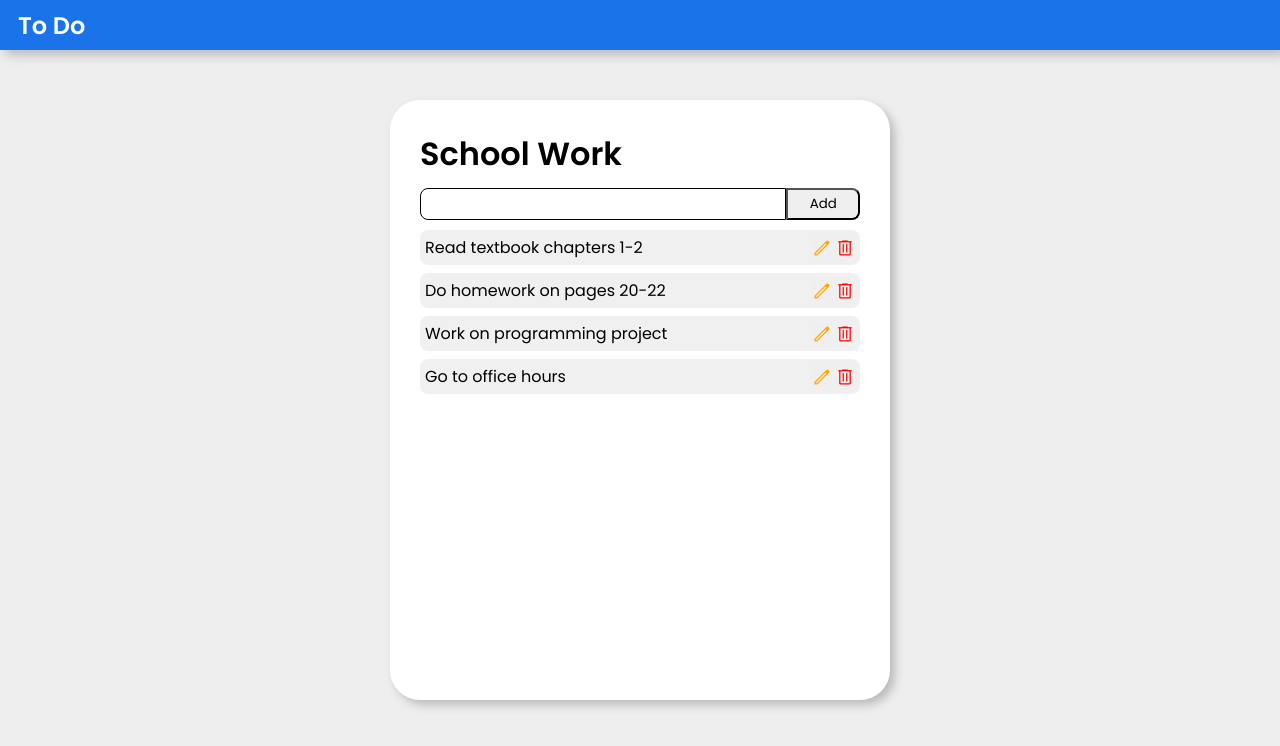
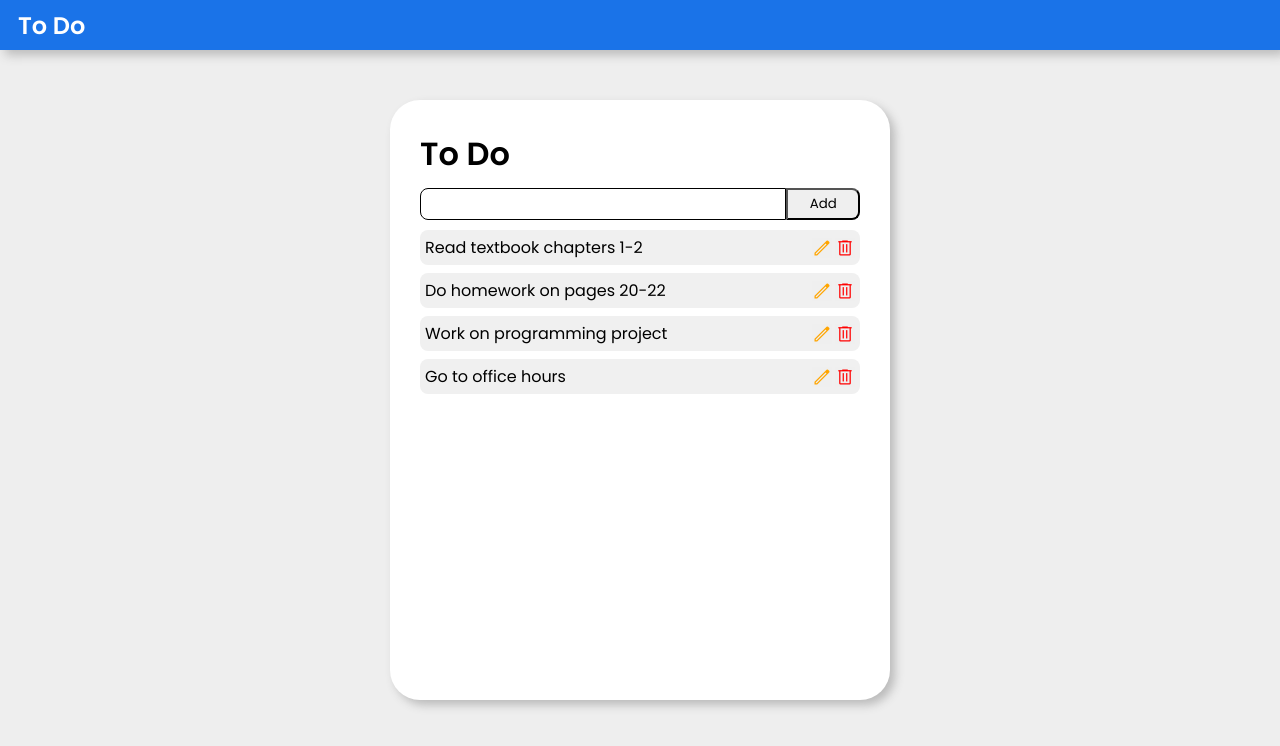
Before and after one commit to Brian-Magnuson/to-do-list-workshop, a React (Vite) app: page / in a window 1280 px wide. Shown: the top 746 px of the page. Built offline with nearby package versions, Linux system fonts and the light colour scheme.

Commit message:
Undo Exercise 2 procedures

```diff
--- a/src/App.tsx
+++ b/src/App.tsx
@@ -9,9 +9,7 @@ export default function App() {
   return (
     <>
       <Navbar />
-      <ListContainer
-        title="School Work"
-      />
+      <ListContainer />
     </>
   );
 }
--- a/src/components/ListContainer.tsx
+++ b/src/components/ListContainer.tsx
@@ -3,11 +3,8 @@ import ListItem from './ListItem';
 
 // EXERCISE (2) -- Add a required 'title' prop to ListContainer
 // Reference it in the return statement below
-type ListContainerProps = {
-  title: string
-}
 
-export default function ListContainer(props: ListContainerProps) {
+export default function ListContainer() {
 
   // EXERCISE (6) -- Add state for the form values
   // Changes to the form should update state, state changes the value of the form
@@ -44,7 +41,7 @@ export default function ListContainer(props: ListContainerProps) {
 
   return (
     <div className='list-container'>
-      <h1>{props.title}</h1>
+      <h1>To Do</h1>
       <form
         className='list-container__form'
         onSubmit={onSubmit}
```
